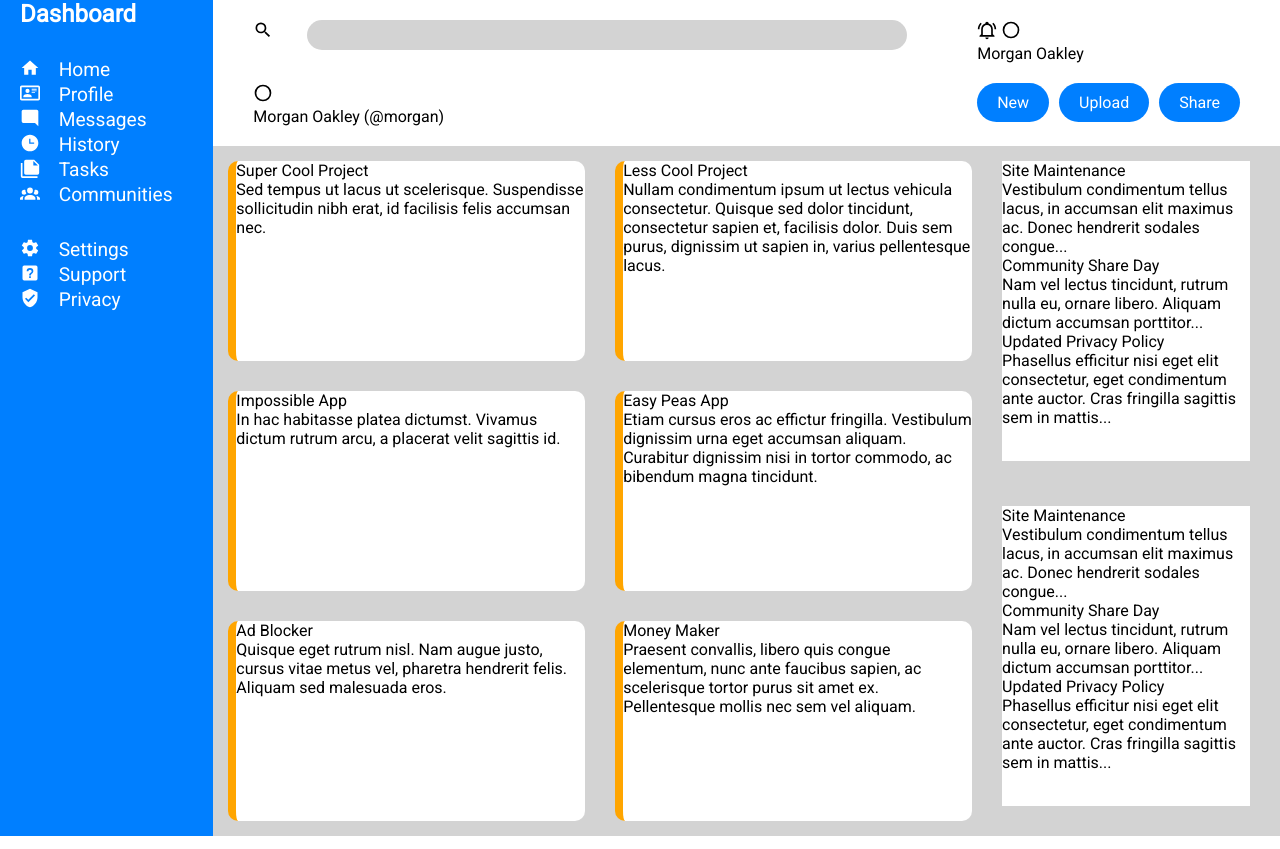
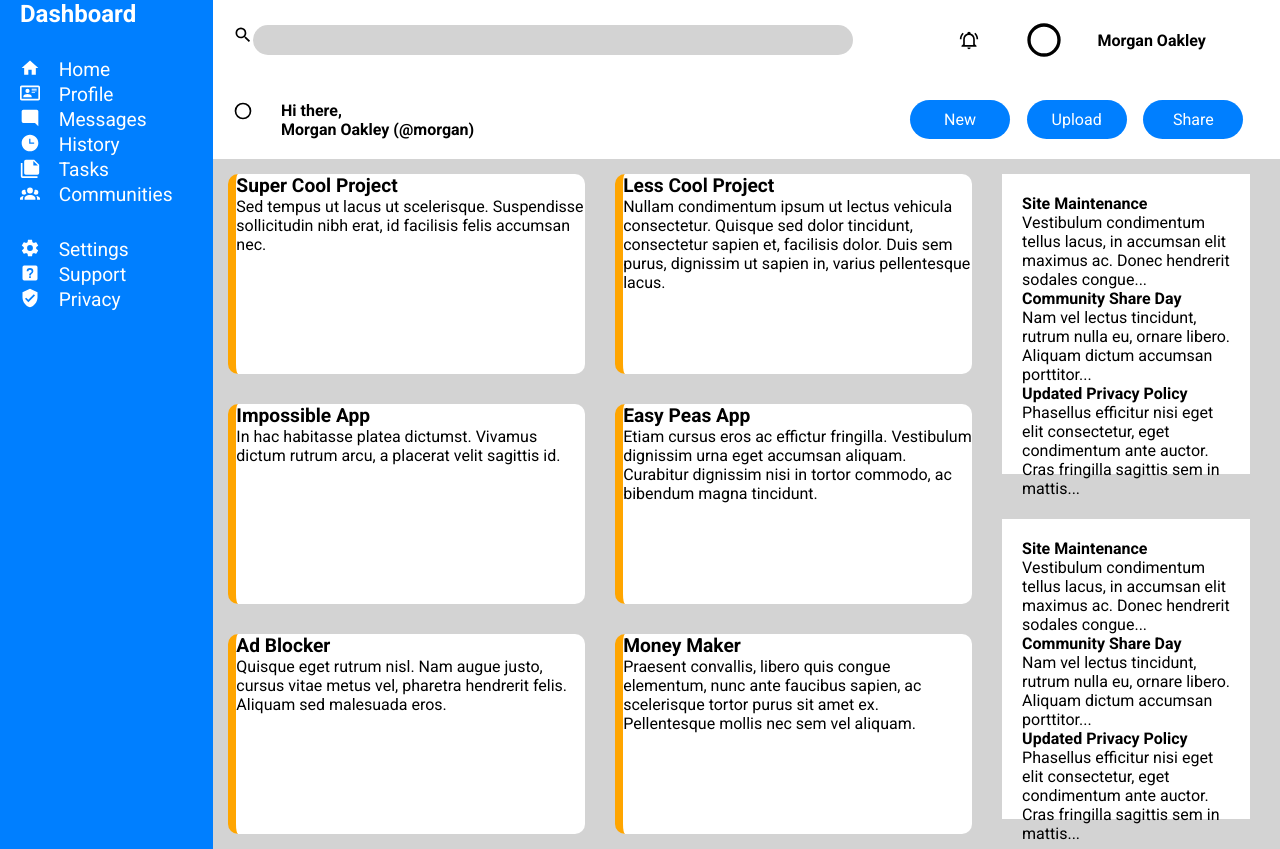
Before and after one commit to bamboratimo/admin-dashboard, a plain HTML site: page index.html in a window 1280 px wide. Drawn offline with Linux system fonts and the light colour scheme.

Commit message:
align header items and add bold fonts

```diff
--- a/index.html
+++ b/index.html
@@ -8,7 +8,7 @@
     <link rel="stylesheet" href="styles.css">
     <link rel="preconnect" href="https://fonts.googleapis.com">
     <link rel="preconnect" href="https://fonts.gstatic.com" crossorigin>
-    <link href="https://fonts.googleapis.com/css2?family=Roboto&display=swap" rel="stylesheet">
+    <link href="https://fonts.googleapis.com/css2?family=Roboto:wght@400;700&display=swap" rel="stylesheet">
 </head>
 <body>
     <div class="container">
@@ -19,19 +19,22 @@
             </div>
             <div class="profile">
                 <svg xmlns="http://www.w3.org/2000/svg" viewBox="0 0 24 24"><title>bell-ring-outline</title><path d="M10,21H14A2,2 0 0,1 12,23A2,2 0 0,1 10,21M21,19V20H3V19L5,17V11C5,7.9 7.03,5.17 10,4.29C10,4.19 10,4.1 10,4A2,2 0 0,1 12,2A2,2 0 0,1 14,4C14,4.1 14,4.19 14,4.29C16.97,5.17 19,7.9 19,11V17L21,19M17,11A5,5 0 0,0 12,6A5,5 0 0,0 7,11V18H17V11M19.75,3.19L18.33,4.61C20.04,6.3 21,8.6 21,11H23C23,8.07 21.84,5.25 19.75,3.19M1,11H3C3,8.6 3.96,6.3 5.67,4.61L4.25,3.19C2.16,5.25 1,8.07 1,11Z" /></svg>
-                <svg xmlns="http://www.w3.org/2000/svg" viewBox="0 0 24 24"><title>circle-outline</title><path d="M12,20A8,8 0 0,1 4,12A8,8 0 0,1 12,4A8,8 0 0,1 20,12A8,8 0 0,1 12,20M12,2A10,10 0 0,0 2,12A10,10 0 0,0 12,22A10,10 0 0,0 22,12A10,10 0 0,0 12,2Z" /></svg>
-                <p class="name">Morgan Oakley</p>
+                <svg class="profile-icon" xmlns="http://www.w3.org/2000/svg" viewBox="0 0 24 24"><title>circle-outline</title><path d="M12,20A8,8 0 0,1 4,12A8,8 0 0,1 12,4A8,8 0 0,1 20,12A8,8 0 0,1 12,20M12,2A10,10 0 0,0 2,12A10,10 0 0,0 12,22A10,10 0 0,0 22,12A10,10 0 0,0 12,2Z" /></svg>
+                <p class="name bold">Morgan Oakley</p>
             </div>
-            <div class="profile-2">
-                <svg xmlns="http://www.w3.org/2000/svg" viewBox="0 0 24 24"><title>circle-outline</title><path d="M12,20A8,8 0 0,1 4,12A8,8 0 0,1 12,4A8,8 0 0,1 20,12A8,8 0 0,1 12,20M12,2A10,10 0 0,0 2,12A10,10 0 0,0 12,22A10,10 0 0,0 22,12A10,10 0 0,0 12,2Z" /></svg>
-                <p class="name-2">Morgan Oakley (@morgan)</p>
+            <div class="user-greeting bold">
+                <svg class="greeting-icon" xmlns="http://www.w3.org/2000/svg" viewBox="0 0 24 24"><title>circle-outline</title><path d="M12,20A8,8 0 0,1 4,12A8,8 0 0,1 12,4A8,8 0 0,1 20,12A8,8 0 0,1 12,20M12,2A10,10 0 0,0 2,12A10,10 0 0,0 12,22A10,10 0 0,0 22,12A10,10 0 0,0 12,2Z" /></svg>
+                <div class="greeting-text-cont">
+                    <p>Hi there,</p>
+                    <p class="name-2">Morgan Oakley (@morgan)</p>
+                </div>
             </div>
             <div class="buttons-cont">
                 <ul class="buttons">
-                <li>New</li>
-                <li>Upload</li>
-                <li>Share</li>
-            </ul>
+                    <li>New</li>
+                    <li>Upload</li>
+                    <li>Share</li>
+                </ul>
             </div>
         </div>
         <div class="sidebar">
@@ -62,45 +65,45 @@
         <div class="main">
             <div class="article">
                 <div class="card">
-                    <p class="card-header">Super Cool Project</p>
+                    <p class="card-header bold">Super Cool Project</p>
                     <p>Sed tempus ut lacus ut scelerisque. Suspendisse sollicitudin nibh erat, id facilisis felis accumsan nec.</p>
                 </div>
                 <div class="card">
-                    <p class="card-header">Less Cool Project</p>
+                    <p class="card-header bold">Less Cool Project</p>
                     <p>Nullam condimentum ipsum ut lectus vehicula consectetur. Quisque sed dolor tincidunt, consectetur sapien et, facilisis dolor. Duis sem purus, dignissim ut sapien in, varius pellentesque lacus.</p>
                 </div>
                 <div class="card">
-                    <p class="card-header">Impossible App</p>
+                    <p class="card-header bold">Impossible App</p>
                     <p>In hac habitasse platea dictumst. Vivamus dictum rutrum arcu, a placerat velit sagittis id.</p>
                 </div>
                 <div class="card">
-                    <p class="card-header">Easy Peas App</p>
+                    <p class="card-header bold">Easy Peas App</p>
                     <p>Etiam cursus eros ac effictur fringilla. Vestibulum dignissim urna eget accumsan aliquam. Curabitur dignissim nisi in tortor commodo, ac bibendum magna tincidunt.</p>
                 </div>
                 <div class="card">
-                    <p>Ad Blocker</p>
+                    <p class="card-header bold">Ad Blocker</p>
                     <p>Quisque eget rutrum nisl. Nam augue justo, cursus vitae metus vel, pharetra hendrerit felis. Aliquam sed malesuada eros.</p>
                 </div>
                 <div class="card">
-                    <p>Money Maker</p>
+                    <p class="card-header bold">Money Maker</p>
                     <p>Praesent convallis, libero quis congue elementum, nunc ante faucibus sapien, ac scelerisque tortor purus sit amet ex. Pellentesque mollis nec sem vel aliquam.</p>
                 </div>
             </div>
             <div class="article-side">
                 <div class="side-card">
-                    <p class="card-header">Site Maintenance</p>
+                    <p class="card-header bold">Site Maintenance</p>
                     <p>Vestibulum condimentum tellus lacus, in accumsan elit maximus ac. Donec hendrerit sodales congue...</p>
-                    <p class="card-header">Community Share Day</p>
+                    <p class="card-header bold">Community Share Day</p>
                     <p>Nam vel lectus tincidunt, rutrum nulla eu, ornare libero. Aliquam dictum accumsan porttitor...</p>
-                    <p class="card-header">Updated Privacy Policy</p>
+                    <p class="card-header bold">Updated Privacy Policy</p>
                     <p>Phasellus efficitur nisi eget elit consectetur, eget condimentum ante auctor. Cras fringilla sagittis sem in mattis...</p>
                 </div>
                 <div class="side-card">
-                    <p class="card-header">Site Maintenance</p>
+                    <p class="card-header bold">Site Maintenance</p>
                     <p>Vestibulum condimentum tellus lacus, in accumsan elit maximus ac. Donec hendrerit sodales congue...</p>
-                    <p class="card-header">Community Share Day</p>
+                    <p class="card-header bold">Community Share Day</p>
                     <p>Nam vel lectus tincidunt, rutrum nulla eu, ornare libero. Aliquam dictum accumsan porttitor...</p>
-                    <p class="card-header">Updated Privacy Policy</p>
+                    <p class="card-header bold">Updated Privacy Policy</p>
                     <p>Phasellus efficitur nisi eget elit consectetur, eget condimentum ante auctor. Cras fringilla sagittis sem in mattis...</p>
                 </div>
             </div>
--- a/styles.css
+++ b/styles.css
@@ -5,39 +5,63 @@
     font-family: "Roboto", sans-serif;
 }
 
+.bold {
+    font-weight: 700;
+}
+
 .container {
     display: grid;
     grid-template-columns: 1fr 5fr;
+    min-height: 100vh;
 }
 
 .header {
     display: grid;
-    grid-template-columns: 3fr 1fr;
-    padding: 20px 40px;
-    gap: 20px;
+    grid-template-columns: 5fr 3fr;
+    padding: 20px 20px;
+    gap: 40px;
+    align-items: center;
 }
 
-.search {
+.search, .user-greeting {
     display: grid;
     grid-template-columns: 1fr 12fr;
+}
+
+.profile {
+    width: 280px;
+    display: grid;
+    grid-template-columns: 1fr 1fr 2fr;
+    place-items: center;
+    justify-self: center;
+    gap: 10px;
 }
 
 .header svg {
     width: 20px;
 }
 
+.header .profile .profile-icon {
+    width: 40px;
+}
+
+.buttons-cont {
+    justify-self: end;
+}
+
 .buttons {
     display: grid;
     grid-template-columns: 1fr 1fr 1fr;
-    gap: 10px;
-    justify-content: end;
+    width: 350px;
 }
 
 .buttons li {
     background-color: #007FFF;
-    padding: 10px 20px;
+    padding: 10px 10px;
+    text-align: center;
     border-radius: 20px;
     color: white;
+    width: 100px;
 }
 
 .search-bar {
@@ -103,9 +127,14 @@ ul {
     border-radius: 10px;
 }
 
+.card .card-header {
+    font-size: 1.2rem;
+}
+
 .side-card {
     height: 300px;
     background-color: white;
+    padding: 20px;
 }
 
 .main-heading {
```
